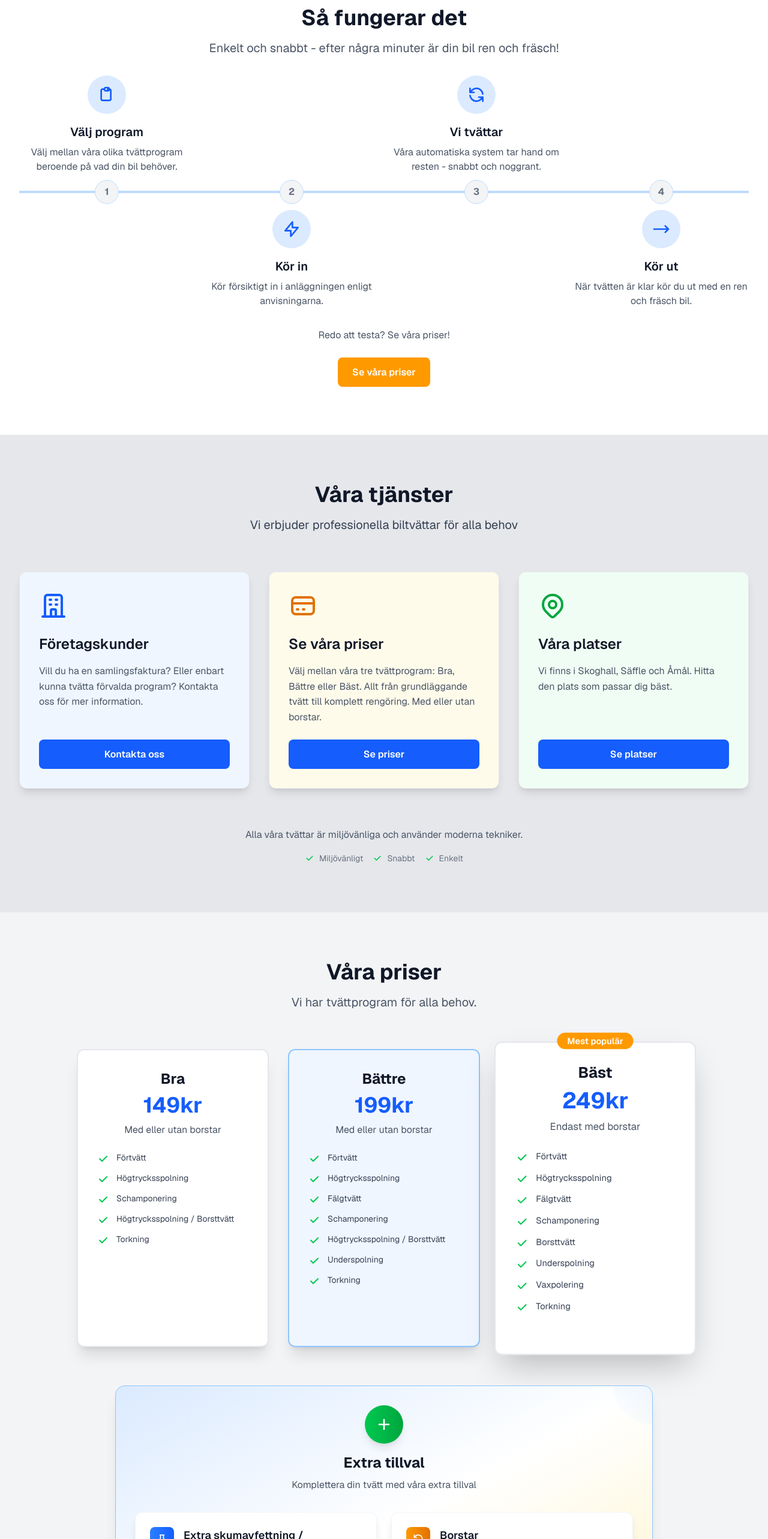
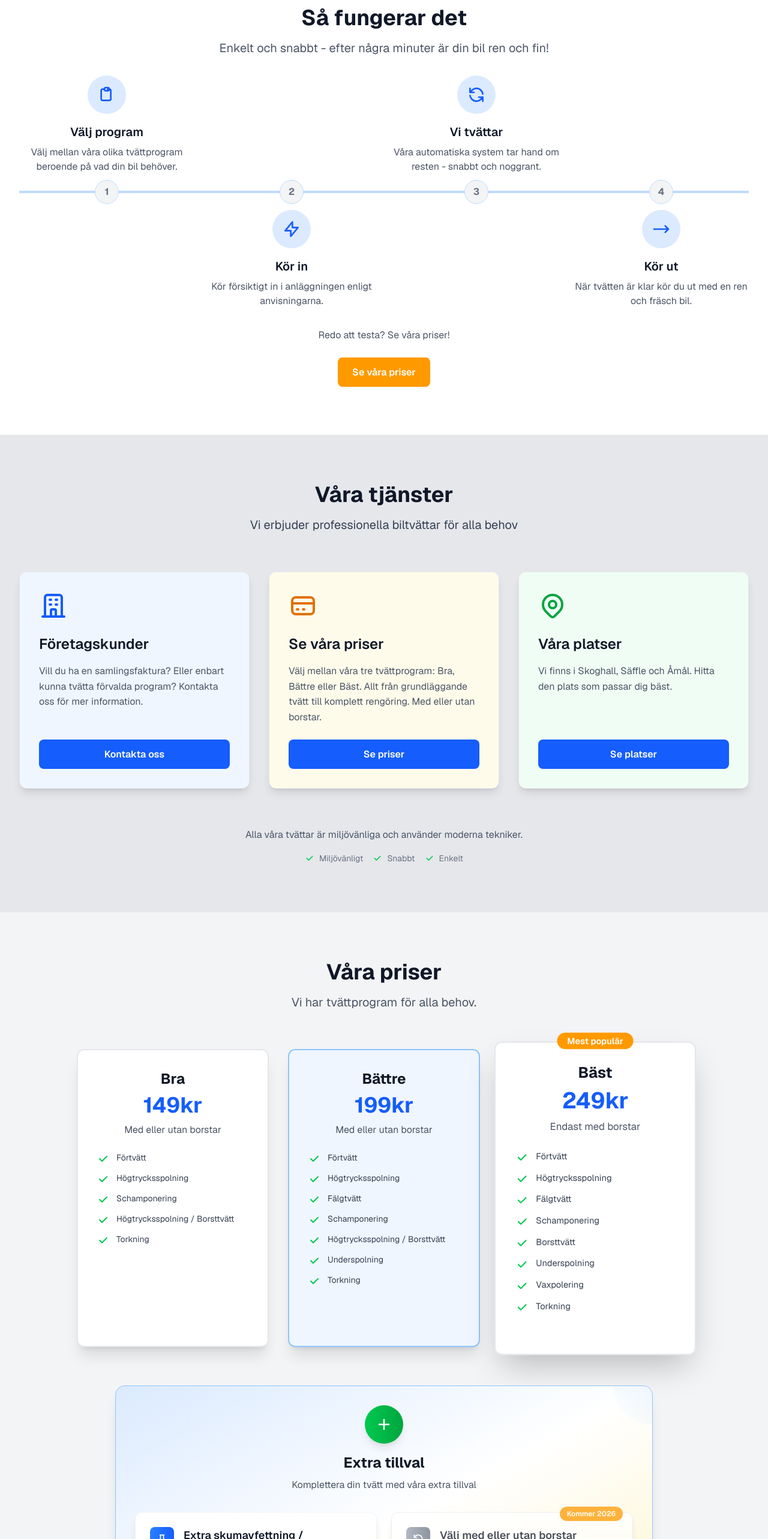
Before and after one commit to filipperssonn/wash-club-landing, a Next.js app: page / in a window 1280 px wide. Shown: the part 870-3436 px from the top of the page at 60% size. Built offline with nearby package versions, Linux system fonts and the light colour scheme.

Commit message:
satte borstkortet under pricing som kommande

```diff
--- a/src/components/HowItWorks.tsx
+++ b/src/components/HowItWorks.tsx
@@ -96,7 +96,7 @@ export default function HowItWorks() {
             Så fungerar det
           </h2>
           <p className="text-xl text-gray-600 max-w-2xl mx-auto">
-            Enkelt och snabbt - efter några minuter är din bil ren och fräsch!
+            Enkelt och snabbt - efter några minuter är din bil ren och fin!
           </p>
         </div>
 
@@ -107,9 +107,14 @@ export default function HowItWorks() {
 
           <div className="grid grid-cols-1 md:grid-cols-2 lg:grid-cols-4 gap-8 lg:gap-4">
             {steps.map((step, index) => (
-              <div key={step.id} className={`relative ${index % 2 === 0 ? 'lg:flex lg:items-start lg:justify-center' : 'lg:flex lg:items-end lg:justify-center'}`}>
+              <div
+                key={step.id}
+                className={`relative ${index % 2 === 0 ? "lg:flex lg:items-start lg:justify-center" : "lg:flex lg:items-end lg:justify-center"}`}
+              >
                 {/* Ikon och innehåll */}
-                <div className={`text-center ${index % 2 === 0 ? 'lg:pb-8' : 'lg:pt-8'} ${index % 2 === 0 ? 'lg:transform lg:-translate-y-24' : 'lg:transform lg:translate-y-24'}`}>
+                <div
+                  className={`text-center ${index % 2 === 0 ? "lg:pb-8" : "lg:pt-8"} ${index % 2 === 0 ? "lg:transform lg:-translate-y-24" : "lg:transform lg:translate-y-24"}`}
+                >
                   <div className="bg-blue-100 w-16 h-16 rounded-full flex items-center justify-center mx-auto mb-4 text-blue-600 relative z-10">
                     {step.icon}
                   </div>
@@ -122,7 +127,7 @@ export default function HowItWorks() {
                 </div>
 
                 {/* Siffra på linjen */}
-                <div className="hidden lg:block absolute top-1/2 left-1/2 transform -translate-x-1/2 -translate-y-1/2 w-10 h-10 bg-gray-100 border border-blue-200 text-gray-500 rounded-full flex items-center justify-center text-center text-base font-bold z-20">
+                <div className="hidden lg:block absolute top-1/2 left-1/2 transform -translate-x-1/2 -translate-y-1/2 w-10 h-10 bg-gray-100 border border-blue-200 text-gray-500 rounded-full text-center text-base font-bold z-20">
                   <div className="flex items-center justify-center w-full h-full">
                     {step.id}
                   </div>
@@ -134,9 +139,7 @@ export default function HowItWorks() {
 
         {/* CTA-sektion */}
         <div className="text-center mt-16 lg:mt-32">
-          <p className="text-gray-600 mb-6">
-            Redo att testa? Se våra priser!
-          </p>
+          <p className="text-gray-600 mb-6">Redo att testa? Se våra priser!</p>
           <button
             onClick={() => {
               const element = document.getElementById("priser");
--- a/src/components/Pricing.tsx
+++ b/src/components/Pricing.tsx
@@ -192,10 +192,15 @@ export default function Pricing() {
                   </div>
                 </div>
 
-                <div className="bg-white rounded-xl p-6 border border-gray-100 shadow-lg hover:shadow-xl transition-shadow duration-300 flex flex-col h-full">
+                <div className="bg-white rounded-xl p-6 border border-gray-200 shadow-lg hover:shadow-xl transition-shadow duration-300 flex flex-col h-full relative opacity-75">
+                  <div className="absolute -top-3 right-4">
+                    <span className="bg-amber-500 text-white px-3 py-1 rounded-full text-xs font-semibold">
+                      Kommer 2026
+                    </span>
+                  </div>
                   <div className="flex items-start flex-1">
                     <div className="flex-shrink-0">
-                      <div className="w-10 h-10 bg-gradient-to-r from-amber-500 to-amber-600 rounded-lg flex items-center justify-center">
+                      <div className="w-10 h-10 bg-gradient-to-r from-gray-400 to-gray-500 rounded-lg flex items-center justify-center">
                         <svg
                           className="w-5 h-5 text-white"
                           fill="none"
@@ -213,7 +218,7 @@ export default function Pricing() {
                     </div>
                     <div className="ml-4 flex-1">
                       <h4 className="text-lg font-semibold text-gray-900 mb-1">
-                        Borstar
+                        Välj med eller utan borstar
                       </h4>
                       <p className="text-gray-600 text-sm mb-2">
                         Välj om du vill tvätta med eller utan borstar på våra
@@ -222,11 +227,11 @@ export default function Pricing() {
                     </div>
                   </div>
                   <div className="flex items-center justify-between mt-4">
-                    <span className="text-2xl font-bold text-amber-600">
+                    <span className="text-2xl font-bold text-gray-400">
                       0kr
                     </span>
-                    <span className="text-xs text-gray-500 bg-green-100 text-green-700 px-2 py-1 rounded-full">
-                      Valfritt
+                    <span className="text-xs bg-amber-100 text-amber-700 px-2 py-1 rounded-full">
+                      Kommande
                     </span>
                   </div>
                 </div>
```
